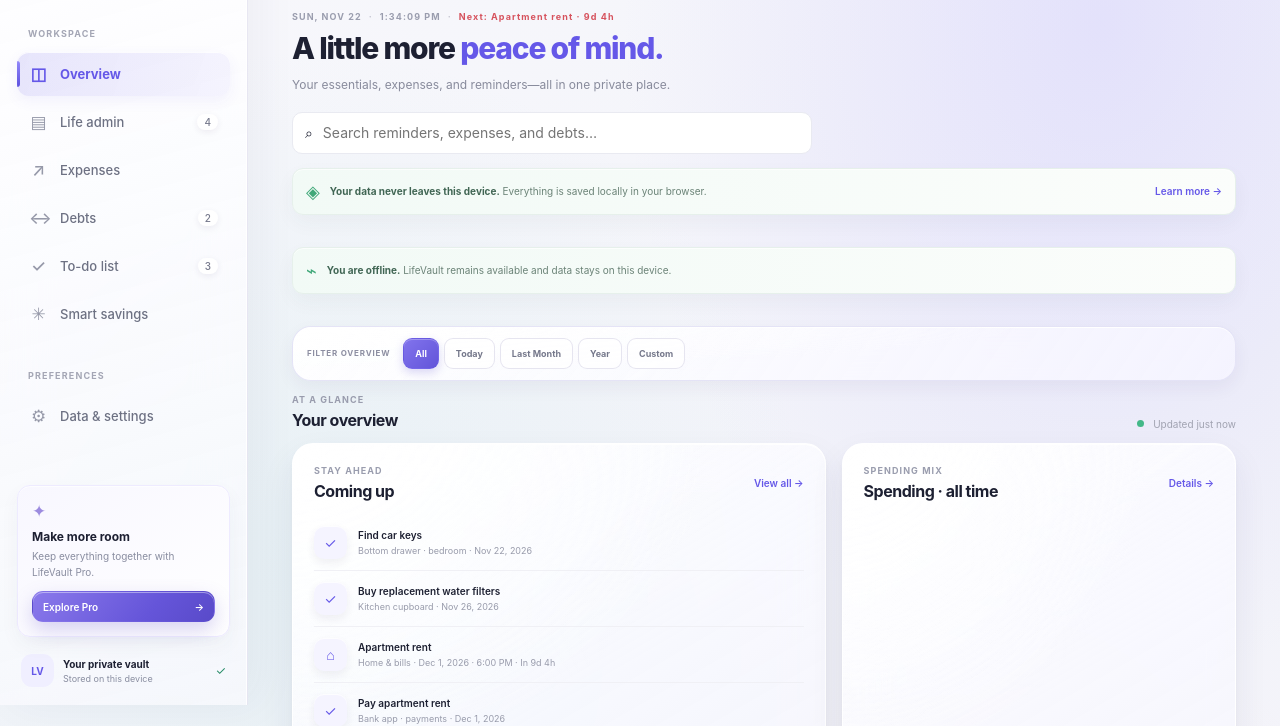
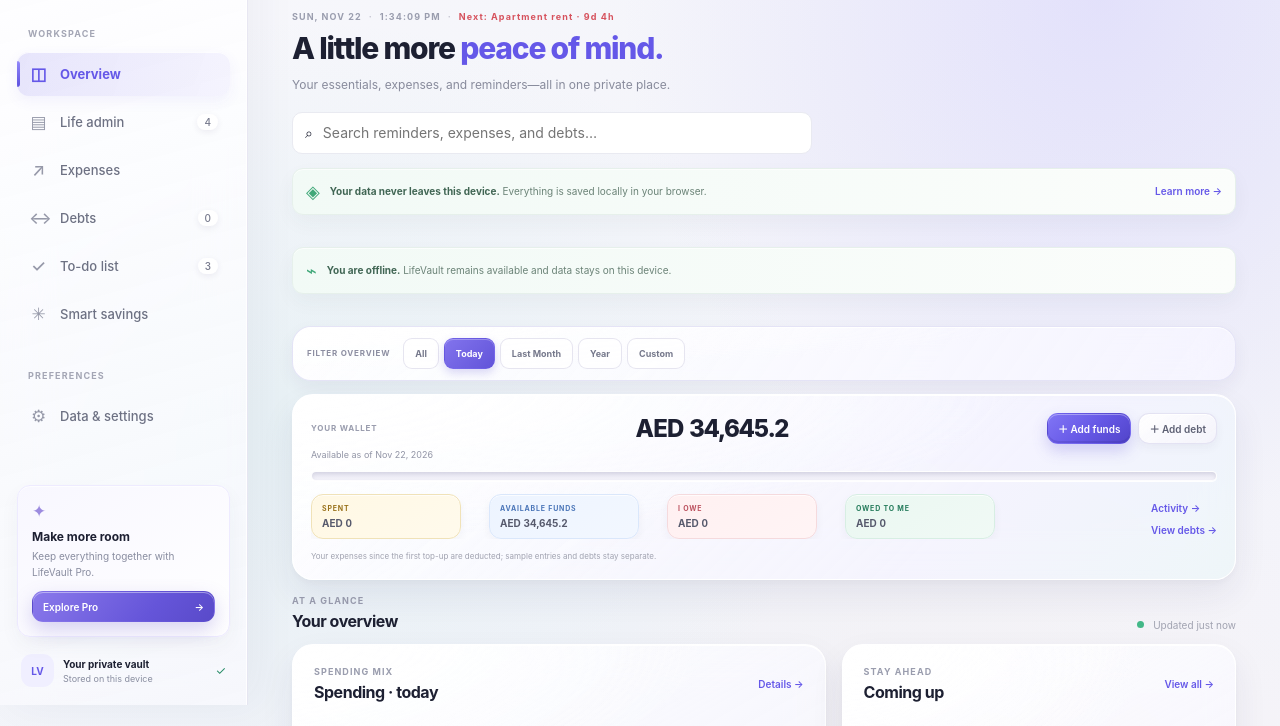
Before and after one commit to sadikkirya4-dot/Ai-Scanner, a plain HTML site: page index.html in a window 1280 px wide. Shown: the part 95-821 px from the top of the page. Drawn offline with Linux system fonts and the light colour scheme.

Commit message:
chore: push local retro updates to remote main branch

```diff
--- a/app.js
+++ b/app.js
@@ -51,7 +51,7 @@
   let isPro = false;
   let currency = readPreference("lifevault-currency", "AED");
   let darkMode = readPreference("lifevault-theme", "light") === "dark";
-  let overviewPeriod = "all";
+  let overviewPeriod = "today";
   let currentView = "dashboard";
   let expenseReceipt = null;
   let detectedReceiptItems = [];
@@ -603,7 +603,7 @@
       ? `Available as of ${localDate(walletSummary.asOfDate)}`
       : `${money(walletSummary.available)} currently available`;
     $("#wallet-spent").textContent = money(walletSummary.spent);
-    $("#wallet-added").textContent = money(walletSummary.totalAdded);
+    $("#wallet-added").textContent = money(walletSummary.available);
     $("#dashboard-owe").textContent = money(debtSummary.owe);
     $("#dashboard-owed").textContent = money(debtSummary.owed);
     const metricParts = [
@@ -1083,7 +1083,6 @@
     updateHomeClock(data.vault);
     renderBudgetSettings(data.expenses);
     renderDashboard(data);
-    arrangeDashboardLayout();
     renderVault(data.vault);
     renderExpenses(data.expenses);
     renderBudgetProgress(data.expenses);
@@ -1099,16 +1098,6 @@
 
   function getRecordCount(data) {
     return data.vault.length + data.expenses.length + data.wallet.length + data.debts.length + (data.tasks?.length || 0) + (data.products?.length || 0);
-  }
-
-  function arrangeDashboardLayout() {
-    const dashboard = $("#view-dashboard");
-    const wallet = $(".finance-overview-grid", dashboard);
-    const insights = $(".spending-insights-grid", dashboard);
-    const sampleFooter = $("#sample-footer");
-    if (dashboard && wallet && insights && sampleFooter) {
-      dashboard.insertBefore(wallet, sampleFooter);
-    }
   }
 
   function setView(view) {
--- a/index.html
+++ b/index.html
@@ -66,8 +66,8 @@
           <div class="panel overview-filter-card">
             <span class="overview-filter-label">FILTER OVERVIEW</span>
             <div class="overview-filter-options" role="group" aria-label="Filter dashboard by date">
-              <button class="overview-filter-button active" type="button" data-overview-period="all" aria-pressed="true">All</button>
-              <button class="overview-filter-button" type="button" data-overview-period="today" aria-pressed="false">Today</button>
+              <button class="overview-filter-button" type="button" data-overview-period="all" aria-pressed="false">All</button>
+              <button class="overview-filter-button active" type="button" data-overview-period="today" aria-pressed="true">Today</button>
               <button class="overview-filter-button" type="button" data-overview-period="last-month" aria-pressed="false">Last Month</button>
               <button class="overview-filter-button" type="button" data-overview-period="year" aria-pressed="false">Year</button>
               <button class="overview-filter-button" type="button" data-overview-period="custom" aria-pressed="false">Custom</button>
@@ -78,21 +78,11 @@
             </div>
             <p class="overview-filter-error" id="overview-filter-error" role="alert" hidden></p>
           </div>
-          <div class="section-heading"><div><p class="eyebrow">AT A GLANCE</p><h2>Your overview</h2></div><span class="updated-label"><span class="live-dot"></span> Updated just now</span></div>
-          <div class="dashboard-columns">
-            <section class="panel upcoming-panel"><div class="panel-heading"><div><p class="eyebrow">STAY AHEAD</p><h2>Coming up</h2></div><button class="text-button" data-view="vault">View all <span>→</span></button></div><div id="upcoming-list" class="compact-list"></div></section>
-            <section class="panel spend-panel"><div class="panel-heading"><div><p class="eyebrow">SPENDING MIX</p><h2 id="dashboard-spend-title">Spending · all time</h2></div><button class="text-button" data-view="expenses">Details <span>→</span></button></div><div id="dashboard-breakdown" class="category-bars"></div></section>
-          </div>
-          <div class="spending-insights-grid">
-            <section class="panel savings-coach-panel"><div class="panel-heading"><div><p class="eyebrow">SMART SPENDING COACH</p><h2>Your money insights</h2></div></div><div id="spending-coach" class="spending-coach-list"></div></section>
-            <section class="panel vendor-ranking-panel"><div class="panel-heading"><div><p class="eyebrow">VENDOR TRACKER</p><h2>Most expensive vendors</h2></div></div><div id="vendor-ranking" class="vendor-ranking-list"></div></section>
-          </div>
-          <section class="panel savings-preview"><div class="panel-heading"><div><p class="eyebrow">BUY SMARTER</p><h2>Small habits, smarter savings</h2></div><button class="text-button" data-view="bulk">See recommendations <span>→</span></button></div><div id="dashboard-savings" class="savings-mini-grid"></div></section>
           <div class="finance-overview-grid">
             <section class="panel wallet-panel">
               <div class="wallet-header-row"><p class="eyebrow">YOUR WALLET</p><strong id="wallet-available">AED 0</strong><div class="wallet-header-actions"><button class="button button-primary button-small" data-action="add-funds">＋ Add funds</button><button class="button button-secondary button-small" data-action="add-debt">＋ Add debt</button></div></div>
               <p class="wallet-out-of" id="wallet-out-of">AED 0 currently available</p>
-              <div class="wallet-progress" id="wallet-analytics" role="img"               aria-label="Relative distribution of spending, available funds, and debts">
+              <div class="wallet-progress" id="wallet-analytics" role="img" aria-label="Relative distribution of spending, available funds, and debts">
                 <span class="wallet-segment wallet-segment-spent" data-wallet-segment="spent" aria-hidden="true"></span>
                 <span class="wallet-segment wallet-segment-added" data-wallet-segment="added" aria-hidden="true"></span>
                 <span class="wallet-segment wallet-segment-owe" data-wallet-segment="owe" aria-hidden="true"></span>
@@ -108,6 +98,16 @@
               <p class="wallet-note">Your expenses since the first top-up are deducted; sample entries and debts stay separate.</p>
             </section>
           </div>
+          <div class="section-heading"><div><p class="eyebrow">AT A GLANCE</p><h2>Your overview</h2></div><span class="updated-label"><span class="live-dot"></span> Updated just now</span></div>
+          <div class="dashboard-columns">
+            <section class="panel spend-panel"><div class="panel-heading"><div><p class="eyebrow">SPENDING MIX</p><h2 id="dashboard-spend-title">Spending · all time</h2></div><button class="text-button" data-view="expenses">Details <span>→</span></button></div><div id="dashboard-breakdown" class="category-bars"></div></section>
+            <section class="panel upcoming-panel"><div class="panel-heading"><div><p class="eyebrow">STAY AHEAD</p><h2>Coming up</h2></div><button class="text-button" data-view="tasks">View all <span>→</span></button></div><div id="upcoming-list" class="compact-list"></div></section>
+          </div>
+          <div class="spending-insights-grid">
+            <section class="panel savings-coach-panel"><div class="panel-heading"><div><p class="eyebrow">SMART SPENDING COACH</p><h2>Your money insights</h2></div></div><div id="spending-coach" class="spending-coach-list"></div></section>
+            <section class="panel vendor-ranking-panel"><div class="panel-heading"><div><p class="eyebrow">VENDOR TRACKER</p><h2>Most expensive vendors</h2></div></div><div id="vendor-ranking" class="vendor-ranking-list"></div></section>
+          </div>
+          <section class="panel savings-preview"><div class="panel-heading"><div><p class="eyebrow">BUY SMARTER</p><h2>Small habits, smarter savings</h2></div><button class="text-button" data-view="bulk">See recommendations <span>→</span></button></div><div id="dashboard-savings" class="savings-mini-grid"></div></section>
           <div class="sample-footer" id="sample-footer" hidden><span>Sample data is active</span><button class="text-button" data-action="clear-samples">Clear sample data</button></div>
         </section>
 
--- a/styles.css
+++ b/styles.css
@@ -820,7 +820,7 @@ body.dark .pie-legend-label small,body.dark .pie-center span,body.dark .pie-empt
 .wallet-panel { min-width: 0; }
 .wallet-header-row { display: flex; align-items: center; gap: 9px; min-width: 0; }
 .wallet-header-row .eyebrow { flex: 0 0 auto; margin: 0; font-size: 8px; letter-spacing: .8px; white-space: nowrap; }
-.wallet-header-row > strong { min-width: 0; flex: 1 1 auto; overflow: hidden; font: 800 clamp(18px,2vw,24px) var(--font); letter-spacing: -.8px; font-variant-numeric: tabular-nums; text-overflow: ellipsis; white-space: nowrap; }
+.wallet-header-row > strong { min-width: 0; flex: 1 1 auto; overflow: hidden; font: 800 clamp(18px,2vw,24px) var(--font); letter-spacing: -.8px; font-variant-numeric: tabular-nums; text-align: center; text-overflow: ellipsis; white-space: nowrap; }
 .wallet-header-actions { display: flex; align-items: center; gap: 7px; flex: 0 0 auto; }
 .wallet-header-actions > .button { width: auto; justify-content: center; }
 .wallet-out-of { margin: 5px 0 11px; color: #9295a6; font-size: 9px; }
--- a/sw.js
+++ b/sw.js
@@ -1,4 +1,4 @@
-const CACHE_NAME = "lifevault-shell-v16";
+const CACHE_NAME = "lifevault-shell-v19";
 const APP_SHELL = ["./", "./index.html", "./styles.css", "./app.js", "./manifest.json", "./icon.svg"];
 
 self.addEventListener("install", (event) => {
```
